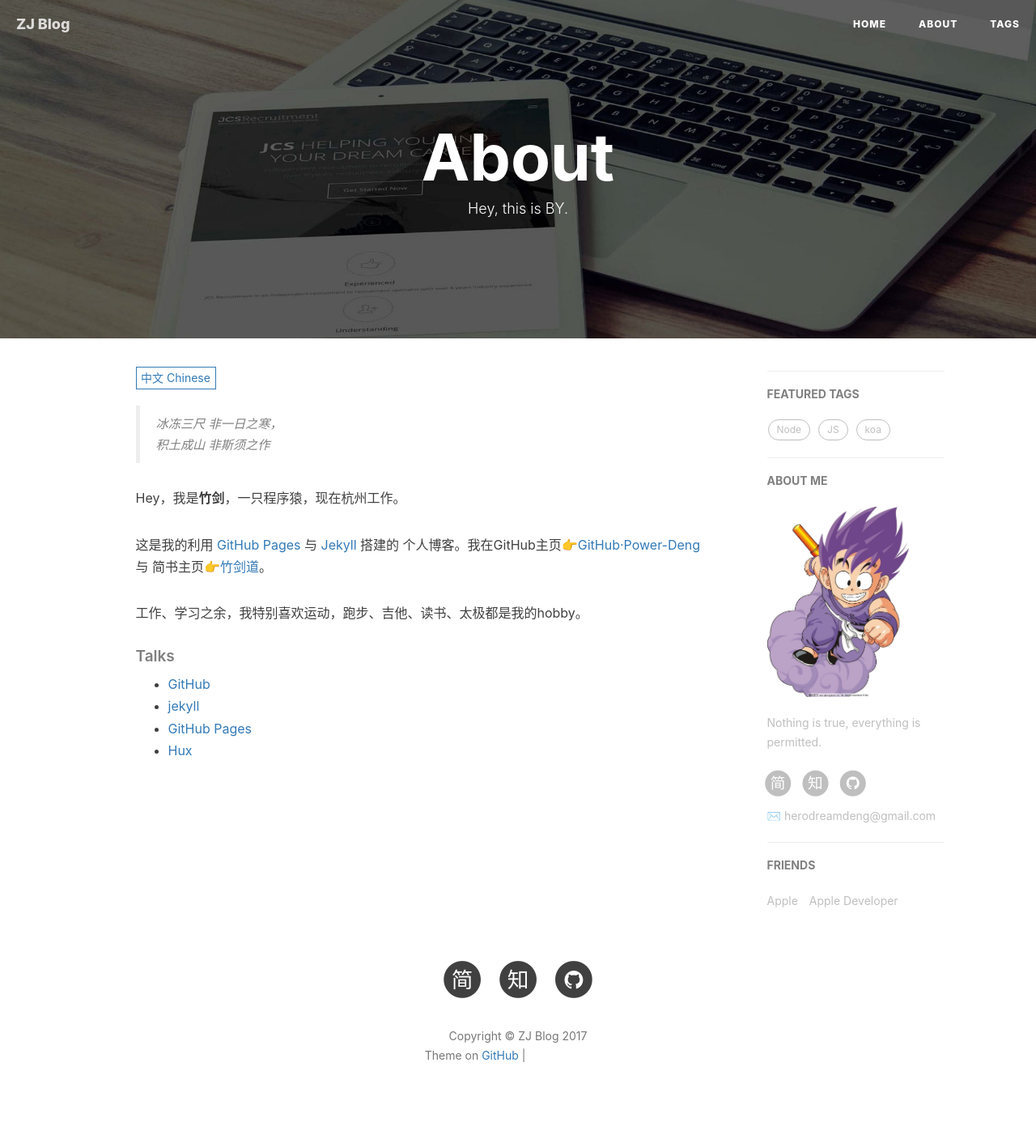
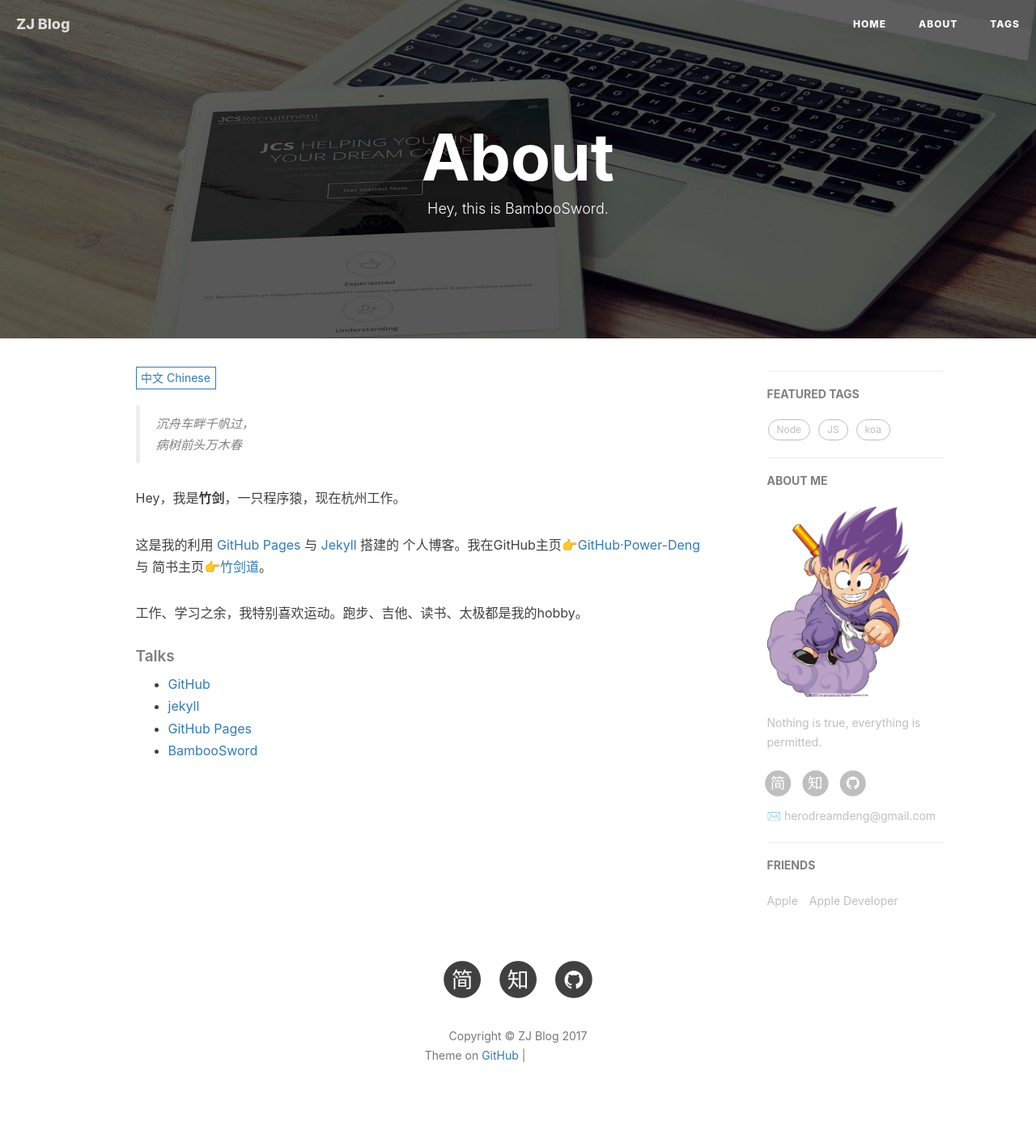
Before and after one commit to BambooSword/BambooSword.github.io, a Jekyll site: the page built from about.html, in a window 1280 px wide. Shown: the whole page at 81% size. Built offline with Jekyll 4.4.1, drawn with Linux system fonts in a browser that asks for light colours; nearby versions of some CDN libraries; comment, search, counter and statistics services are not loaded; grey boxes are pictures that could not be loaded.

Commit message:
提交修改基础配置

```diff
--- a/about.html
+++ b/about.html
@@ -1,7 +1,7 @@
 ---
 layout: page
 title: "About"
-description: "Hey, this is BY."
+description: "Hey, this is BambooSword."
 header-img: "img/post-bg-rwd.jpg"
 ---
 
@@ -15,14 +15,14 @@ header-img: "img/post-bg-rwd.jpg"
 <div class="zh post-container">
 
     <!--copied from markdown -->
-    <blockquote><p>冰冻三尺 非一日之寒，<br>
-    积土成山 非斯须之作</p></blockquote>
+    <blockquote><p>沉舟车畔千帆过，<br>
+    病树前头万木春</p></blockquote>
 
     <p>Hey，我是<strong>竹剑</strong>，一只程序猿，现在杭州工作。</p>
 
     <p>这是我的利用 <a href="https://pages.github.com/">GitHub Pages</a> 与 <a href="http://jekyll.com.cn/">Jekyll</a> 搭建的 个人博客。我在GitHub主页<a href="https://github.com/Power-Deng">👉GitHub·Power-Deng</a> 与 简书主页<a href="http://www.jianshu.com/u/bd21ed6ee815">👉竹剑道</a>。</p>
 
-    <p>工作、学习之余，我特别喜欢运动，跑步、吉他、读书、太极都是我的hobby。</p>
+    <p>工作、学习之余，我特别喜欢运动。跑步、吉他、读书、太极都是我的hobby。</p>
 
     <p></p>
 
@@ -32,13 +32,13 @@ header-img: "img/post-bg-rwd.jpg"
     <li><a href="https://github.com">GitHub</a></li>
     <li><a href="http://jekyll.com.cn/">jekyll</a></li>
     <li><a href="https://pages.github.com/">GitHub Pages</a></li>
-    <li><a href="http://huangxuan.me/">Hux</a></li>    </ul>
+    <li><a href="https://github.com/Power-Deng/">BambooSword</a></li>    </ul>
 </div>
 
 <!-- English Version -->
 <div class="en post-container">
-    <blockquote><p>Yet another iOS Developer. <br>
-    Yet another Life-long Student.</p></blockquote>
+    <blockquote><p>Nothing is true. <br>
+    Everything is permitted.</p></blockquote>
 
     <p>Hi, I am <strong>BambooSword</strong>. I am an software engineer and currently working in HangZhou</p>
 
@@ -52,7 +52,7 @@ header-img: "img/post-bg-rwd.jpg"
     <li><a href="https://github.com">GitHub</a></li>
     <li><a href="http://jekyll.com.cn/">jekyll</a></li>
     <li><a href="https://pages.github.com/">GitHub Pages</a></li>
-    <li><a href="https://qiubaiying.github.io">BY</a></li>
+    <li><a href="https://github.com/Power-Deng/">BambooSword</a></li>
     </ul>
 </div>
 
```
Also changed, not shown: package.json (+6 -6 lines), _posts/2017-12-03-初见 Koa 2.md (renamed from _posts/2017-10-04-初见 Koa 2.md).
